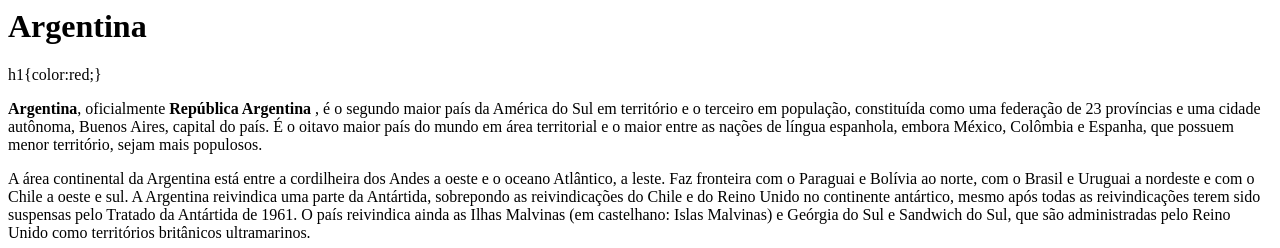
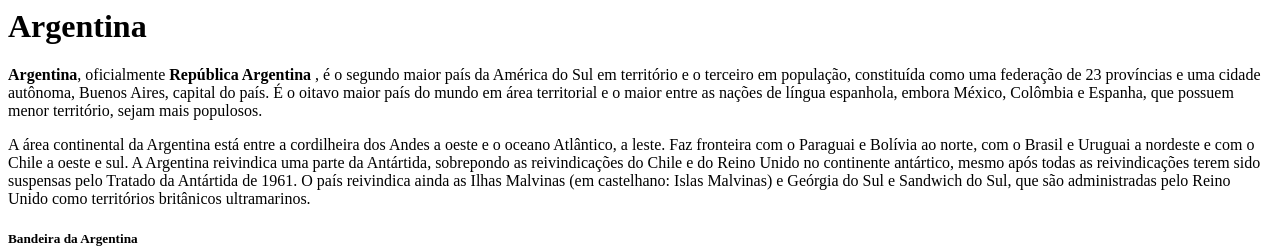
Before and after one commit to Axwel-A/Argentina, a plain HTML site: page index.html in a window 1280 px wide. Shown: the top 248 px of the page. Drawn offline with Linux system fonts and the light colour scheme.

Commit message:
Update index.html

```diff
--- a/index.html
+++ b/index.html
@@ -4,7 +4,6 @@
 </head>
 <body>
  <h1>Argentina</h1>
-  <css>h1{color:red;}</css>
  <div class="Argentina">
  <p> <strong>Argentina</strong>, oficialmente <strong>República Argentina</strong>
   , é o segundo maior país da América do
```
